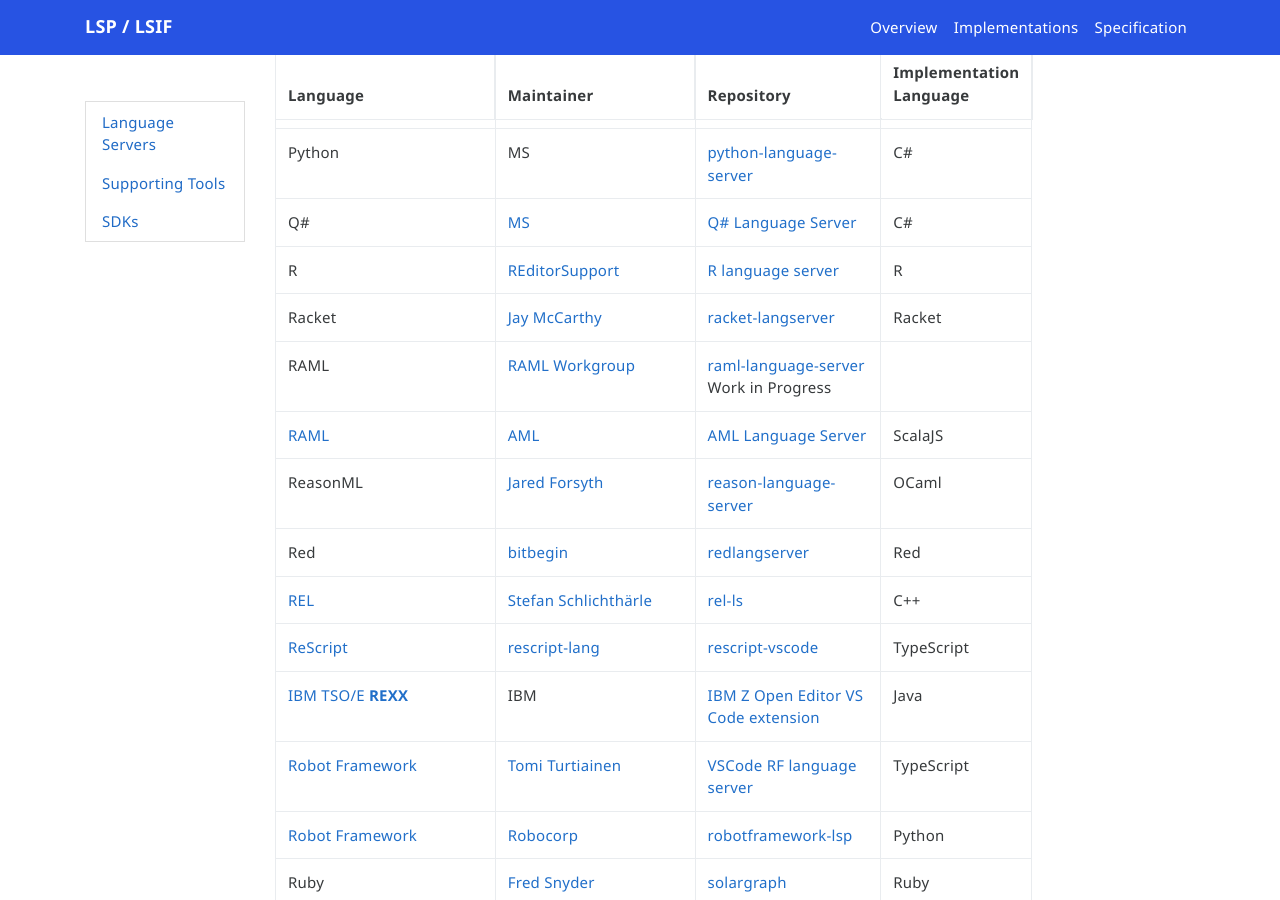
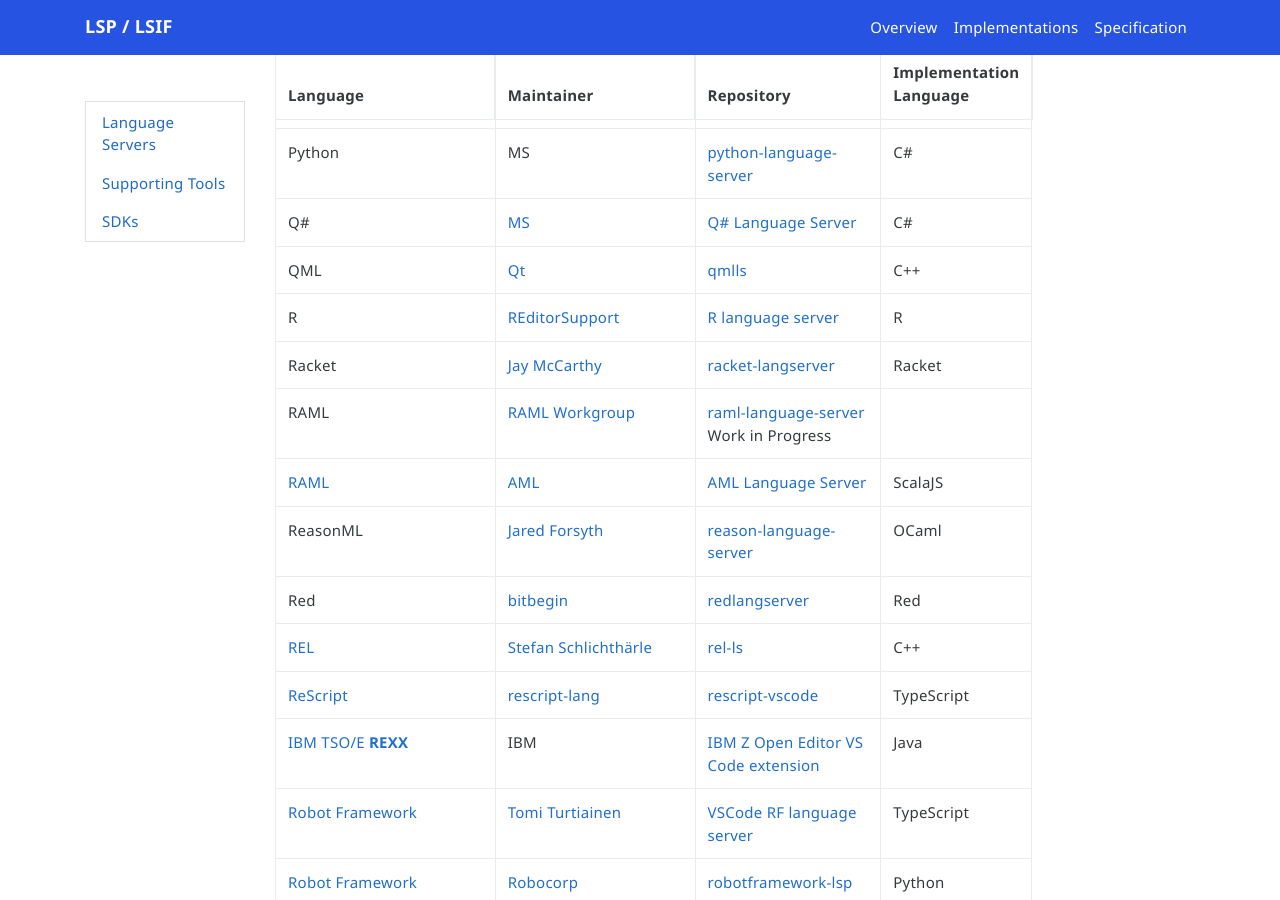
Before and after one commit to microsoft/language-server-protocol, a Jekyll site: the page built from _implementors/servers.md, in a window 1280 px wide and 900 px high, scrolled down 7165 px. Built offline with Jekyll 4.4.1, drawn with Linux system fonts in a browser that asks for light colours; nearby versions of some CDN libraries; comment, search, counter and statistics services are not loaded.

Commit message:
Add qmlls

```diff
--- a/_implementors/servers.md
+++ b/_implementors/servers.md
@@ -132,6 +132,7 @@
 | Python| [Spyder IDE team and the community](https://github.com/python-lsp) | [python-lsp-server](https://github.com/python-lsp/python-lsp-server) | Python |
 | Python | MS | [python-language-server](https://github.com/Microsoft/python-language-server) | C# |
 | Q# | [MS](https://github.com/microsoft/qsharp-compiler/graphs/contributors) | [Q# Language Server](https://github.com/microsoft/qsharp-compiler) | C# |
+| QML | [Qt](https://www.qt.io/) | [qmlls](https://github.com/qt/qtdeclarative/tree/dev/tools/qmlls) | C++ |
 | R | [REditorSupport](https://github.com/REditorSupport) | [R language server](https://github.com/REditorSupport/languageserver) | R |
 | Racket | [Jay McCarthy](https://github.com/jeapostrophe) | [racket-langserver](https://github.com/jeapostrophe/racket-langserver) | Racket |
 | RAML | [RAML Workgroup](http://raml.org/about/workgroup) | [raml-language-server](https://github.com/raml-org/raml-language-server) Work in Progress | |
```
